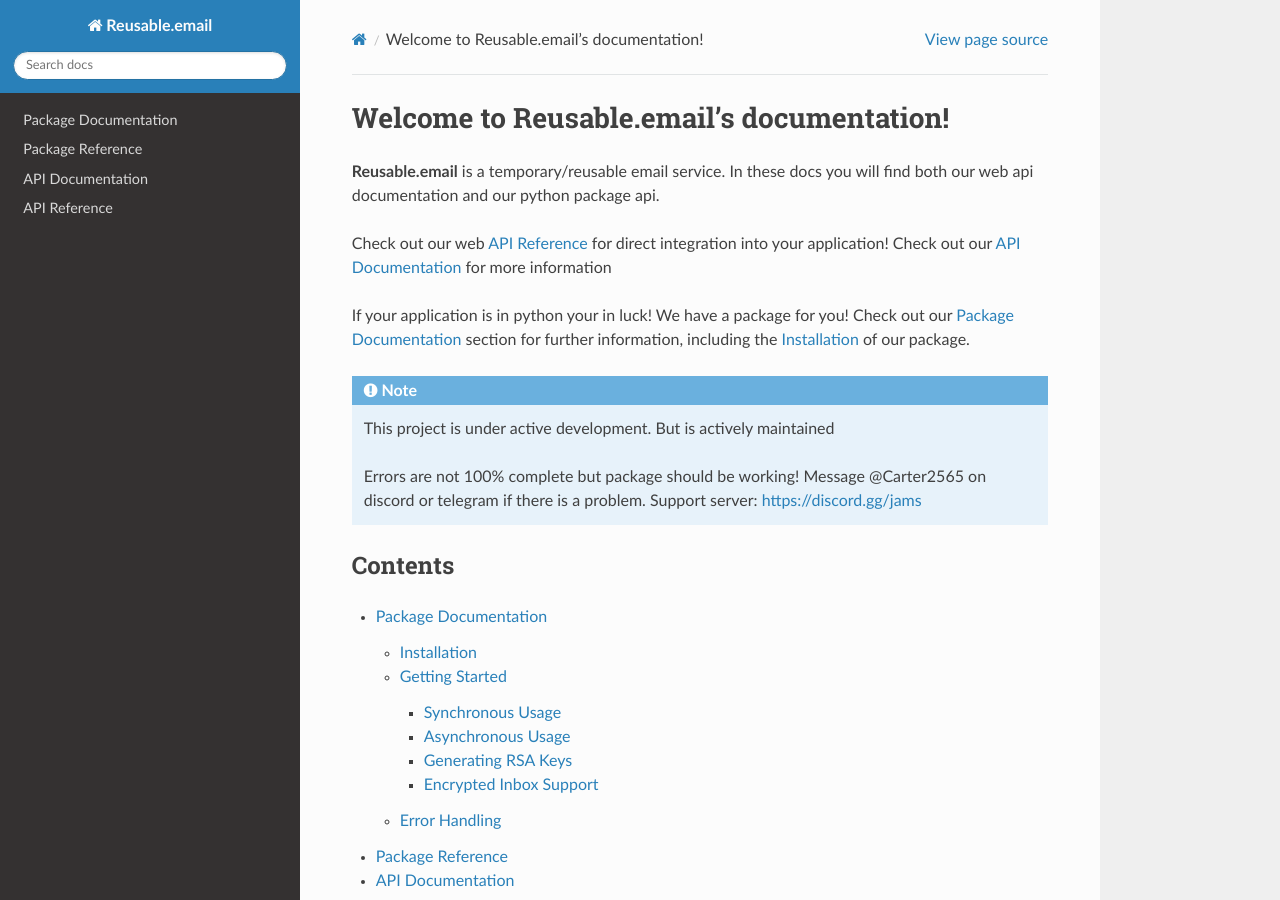
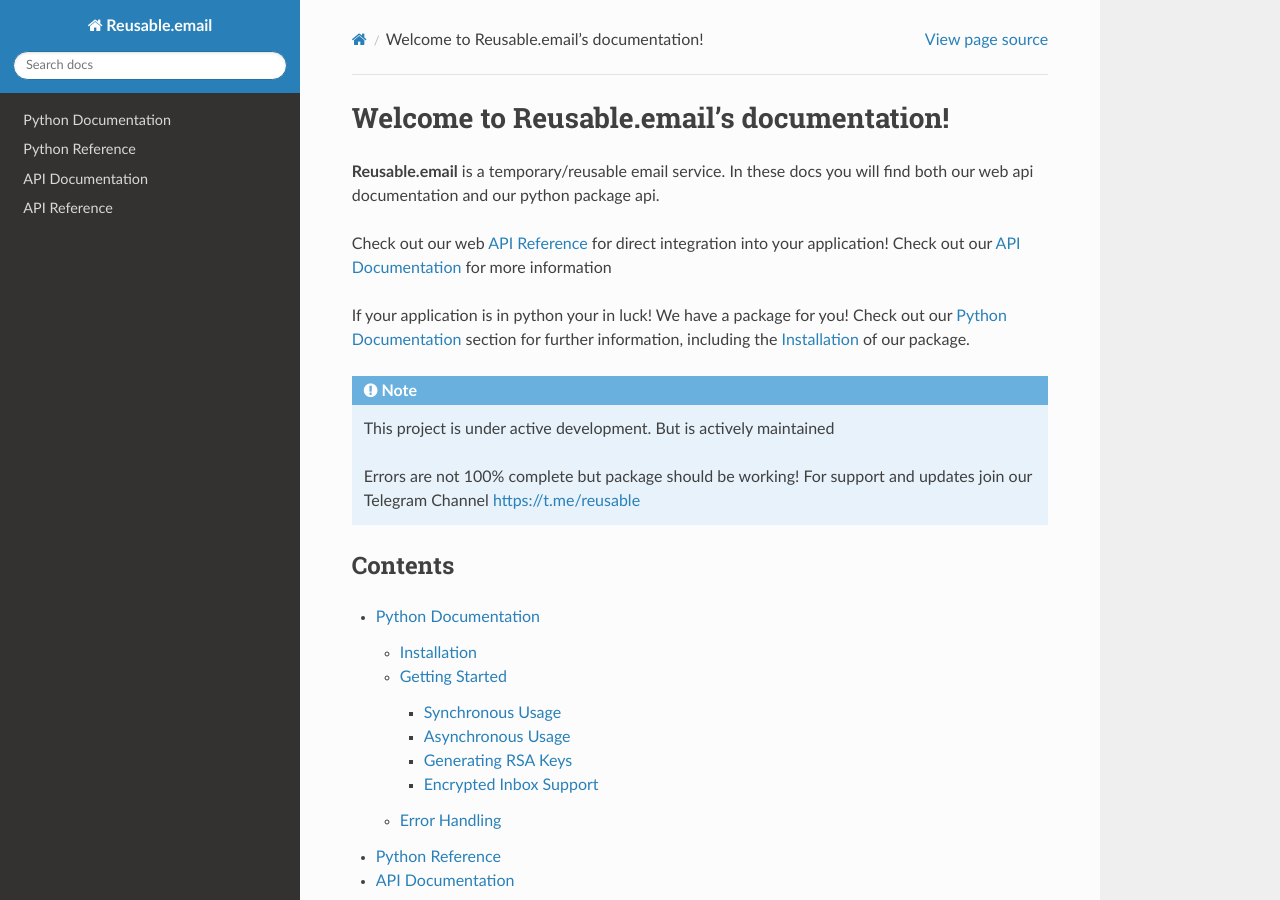
Before and after one commit to Carter2565/Reusable-email, a Sphinx documentation site: the page built from docs/source/index.rst, in a window 1280 px wide and 900 px high. Built offline with Sphinx 7.4.7 and the Read the Docs theme 3.1.0, drawn with Linux system fonts in a browser that asks for light colours.

Commit message:
modified:   docs/source/index.rst 	renamed:    docs/source/package-usage.rst -> docs/source/python-usage.rst 	renamed:    docs/source/package.rst -> docs/source/python.rst

```diff
--- a/docs/source/index.rst
+++ b/docs/source/index.rst
@@ -8,7 +8,7 @@
 Check out our :doc:`api-usage` for more information
 
 If your application is in python your in luck! We have a package for you!
-Check out our :doc:`package-usage` section for further information, including the
+Check out our :doc:`python-usage` section for further information, including the
 :ref:`Installation` of our package.
 
 .. note::
@@ -16,15 +16,14 @@
    This project is under active development. But is actively maintained
 
    Errors are not 100% complete but package should be working!
-   Message @Carter2565 on discord or telegram if there is a problem.
-   Support server: https://discord.gg/jams
+   For support and updates join our Telegram Channel https://t.me/reusable
 
 Contents
 --------
 
 .. toctree::
 
-   package-usage
-   package
+   python-usage
+   python
    api-usage
    api
--- a/docs/source/package-usage.rst
+++ b/docs/source/python-usage.rst
@@ -1,4 +1,4 @@
-Package Documentation
+Python Documentation
 =====================
 
 .. _installation:
--- a/docs/source/package.rst
+++ b/docs/source/python.rst
@@ -1,4 +1,4 @@
-Package Reference
+Python Reference
 =============================
 
 Docs wont build check out this page here
```
